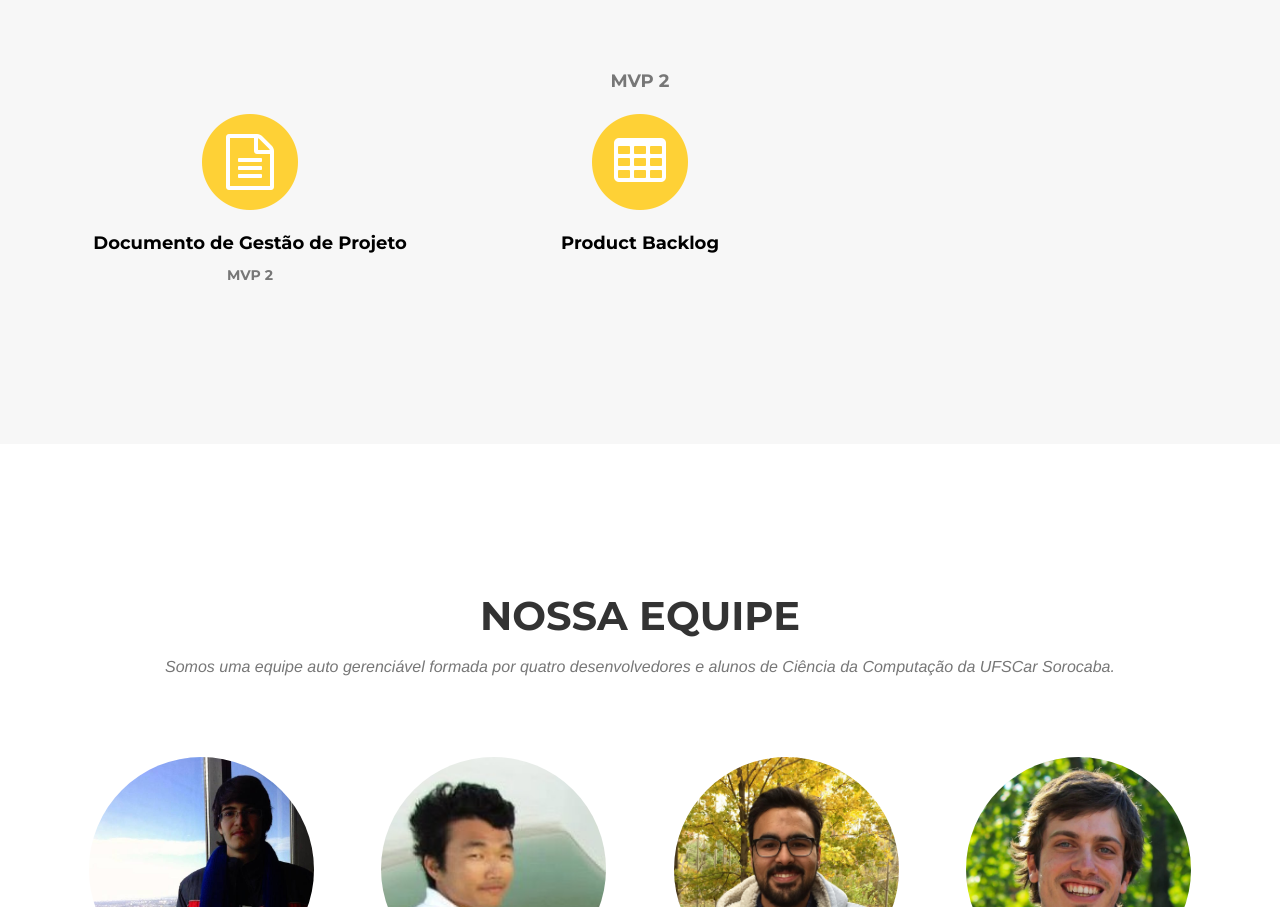
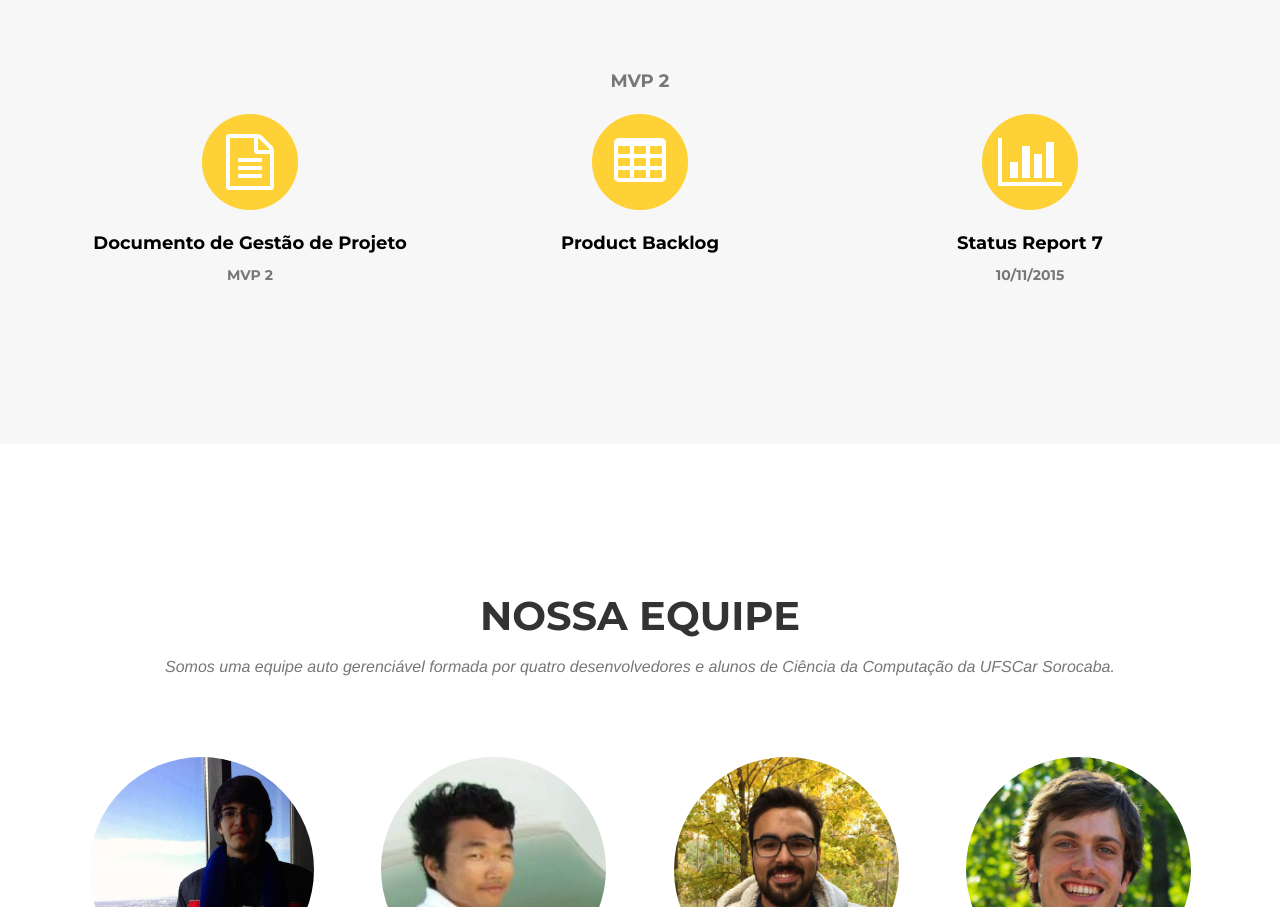
Before and after one commit to mccraveiro/maple-solutions, a plain HTML site: page index.html in a window 1280 px wide. Shown: the part 4907-5814 px from the top of the page. Drawn offline with nearby package versions, Linux system fonts and the light colour scheme; a script that the page names is missing; a web font is replaced by a local one.

Commit message:
Status report 7

```diff
--- a/index.html
+++ b/index.html
@@ -411,6 +411,16 @@
                       <h4 class="service-heading">Product Backlog</h4>
                   </a>
               </div>
+              <div class="col-md-4">
+                  <a href="documentos/status_report_7.pdf" class="link">
+                      <span class="fa-stack fa-4x">
+                          <i class="fa fa-circle fa-stack-2x text-primary"></i>
+                          <i class="fa fa-bar-chart fa-stack-1x fa-inverse"></i>
+                      </span>
+                      <h4 class="service-heading">Status Report 7</h4>
+                      <h5 class="section-subheading text-muted">10/11/2015</h3>
+                  </a>
+              </div>
           </div>
         </div>
     </section>
```
Also changed, not shown: 1 other file.
